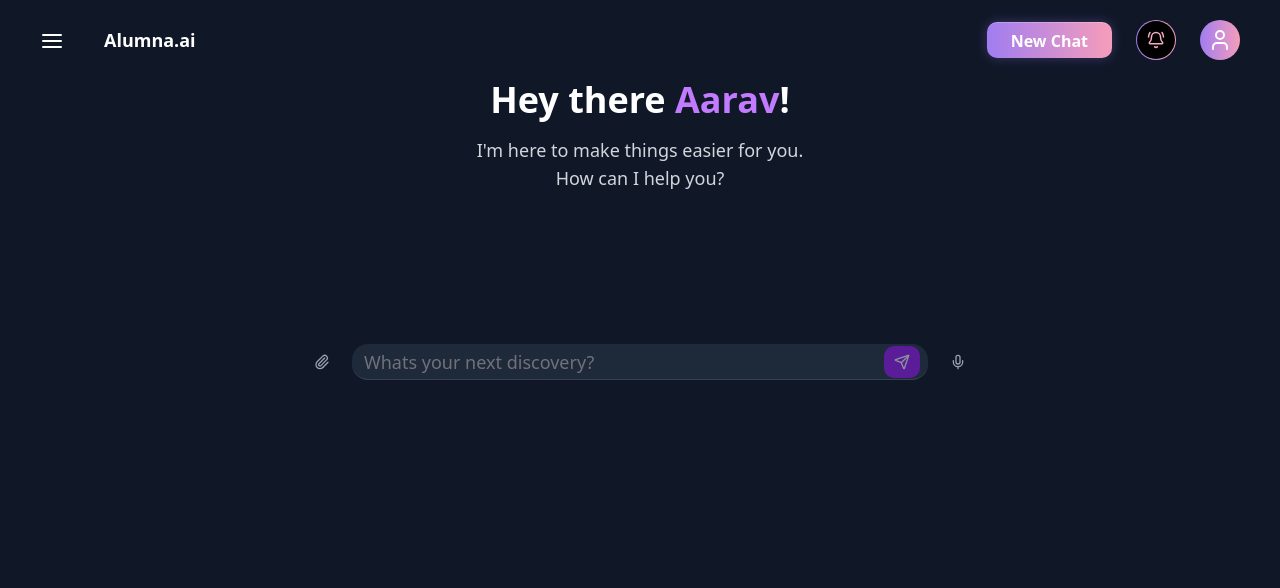
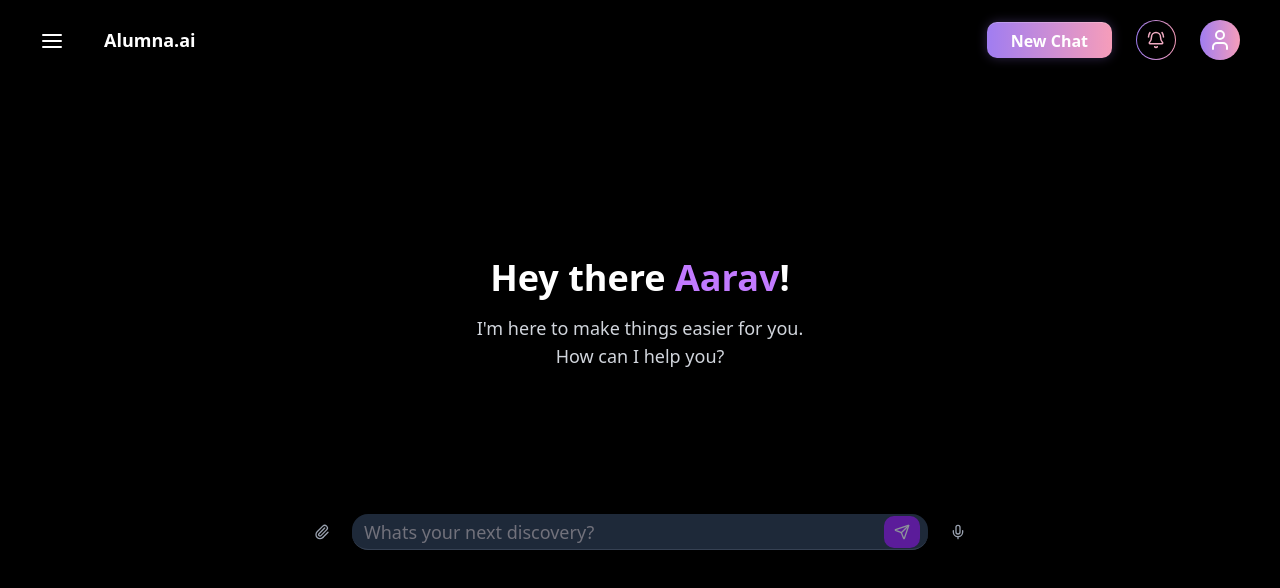
Before and after one commit to Ravi5691/admission-jockey, a Next.js app: page /dashboard in a window 1280 px wide. Shown: the top 588 px of the page. Built offline with nearby package versions, Linux system fonts and the light colour scheme.

Commit message:
working on chatbot interface

```diff
--- a/src/app/dashboard/layout.tsx
+++ b/src/app/dashboard/layout.tsx
@@ -17,54 +17,8 @@
 }: Readonly<{
   children: React.ReactNode;
 }>) {
-  // return (
-  //   <div className="flex flex-col h-screen">
-  //     <header className=" text-white px-10 py-5">
-  //       <div className="flex  place-items-center justify-between">
-  //         <div className="flex items-center justify-center gap-10">
-  //           <div className="mt-2">
-  //             <DropMenu />
-  //           </div>
-  //           <div className="text-lg font-bold">Alumna.ai</div>
-  //         </div>
-  //         <div className=" hidden md:flex  items-center gap-6">
-  //           <Button
-  //             className="px-6 py-2 rounded-lg font-semibold text-white text-base
-  //            bg-[linear-gradient(90deg,#A07DF1,#F69DBA)]
-  //            border-t border-[#ffffff36]
-  //            shadow-[0_0_11px_0_rgba(160,125,241,0.3)]
-  //            hover:opacity-90 transition-all duration-300 flex items-center justify-center gap-2"
-  //           >
-  //             <span className="hidden sm:block"> New Chat</span>
-  //           </Button>
-
-  //           <button className="rounded-full flex items-center justify-center h-10 w-10 p-[1px] bg-[linear-gradient(90deg,#A07DF1,#F69DBA)]">
-  //             <div className="rounded-full h-full w-full bg-black flex justify-center items-center">
-  //               <BellRing className="h-[18px] text-[#f2acc3] " />
-  //             </div>
-  //           </button>
-  //           <button className="rounded-full h-10 w-10 bg-[linear-gradient(90deg,#A07DF1,#F69DBA)] flex items-center justify-center  ">
-  //             <User />
-  //           </button>
-  //         </div>
-
-  //         <div className="md:hidden flex">
-  //           <UserDropDown />
-  //         </div>
-  //       </div>
-  //     </header>
-  //     <main className="flex-grow p-4">
-  //       {" "}
-  //       <ChatInterface />
-  //     </main>
-  //     {/* <footer className=" text-white text-center p-4">
-  //       <p>&copy; 2023 Admission Jockey</p>
-  //     </footer> */}
-  //   </div>
-  // );
-
   return (
-    <div className="flex flex-col h-screen bg-gray-900 text-white">
+    <div className="flex flex-col h-screen bg-black text-white">
       {/* Header for mobile */}
       <header className=" text-white px-10 py-5">
         <div className="flex  place-items-center justify-between">
@@ -101,9 +55,7 @@
         </div>
       </header>
 
-      <main>
-        <ChatInterface />
-      </main>
+      <div className="overflow-y-hidden container mx-auto">{children}</div>
     </div>
   );
 }
--- a/src/app/dashboard/page.tsx
+++ b/src/app/dashboard/page.tsx
@@ -2,9 +2,5 @@
 import { ChatInterface } from "./partials/chatbot";
 
 export default function DashboardPage() {
-  return (
-    <div className="container mx-auto">
-      <ChatInterface />
-    </div>
-  );
+  return <ChatInterface />;
 }
--- a/src/app/dashboard/partials/chatbot.tsx
+++ b/src/app/dashboard/partials/chatbot.tsx
@@ -104,8 +104,9 @@
     return (
       <>
         {/* Welcome Content */}
-        <div className="flex-1 flex flex-col items-center justify-center px-4 pb-32">
-          <div className="text-center max-w-md mx-auto">
+
+        <div className="flex-1 flex flex-col justify-center gap-30 h-screen  px-4 pb-32">
+          <div className="text-center max-w-md mx-auto ">
             <h1 className="text-3xl md:text-4xl font-bold mb-4">
               Hey there <span className="text-purple-400">Aarav</span>!
             </h1>
@@ -115,9 +116,6 @@
               How can I help you?
             </p>
           </div>
-        </div>
-
-        {/* Input Section */}
           <div className="p-4 md:p-6">
             <div className="w-full max-w-2xl mx-auto">
               <div className="relative flex items-center gap-2 md:gap-3">
@@ -157,6 +155,9 @@
               </div>
             </div>
           </div>
+        </div>
+
+        {/* Input Section */}
       </>
     );
   }
@@ -164,7 +165,7 @@
   return (
     <>
       {/* Messages */}
-      <div className="flex-1 overflow-y-auto p-4 space-y-4">
+      <div className="flex-1 overflow-y-auto h-[85%] px-16 p-4 space-y-4">
         {messages.map((message) => (
           <div
             key={message.id}
```
Lines whose indentation alone changed are shown as unchanged.
